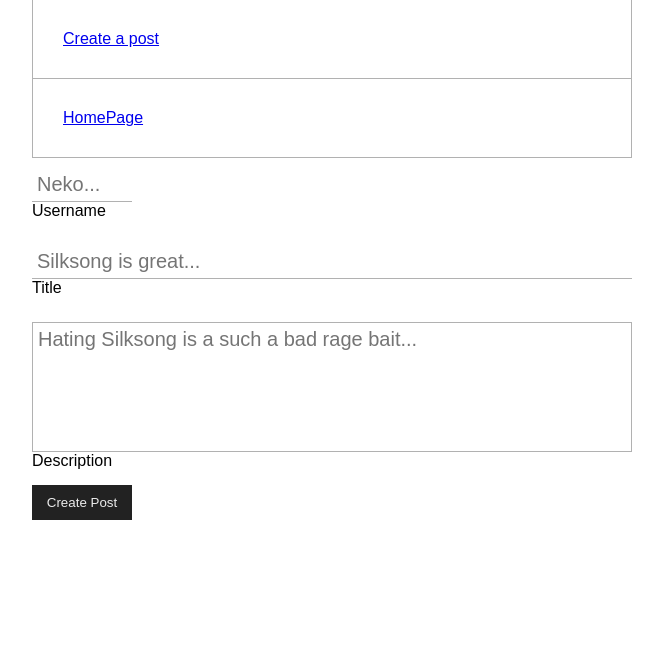
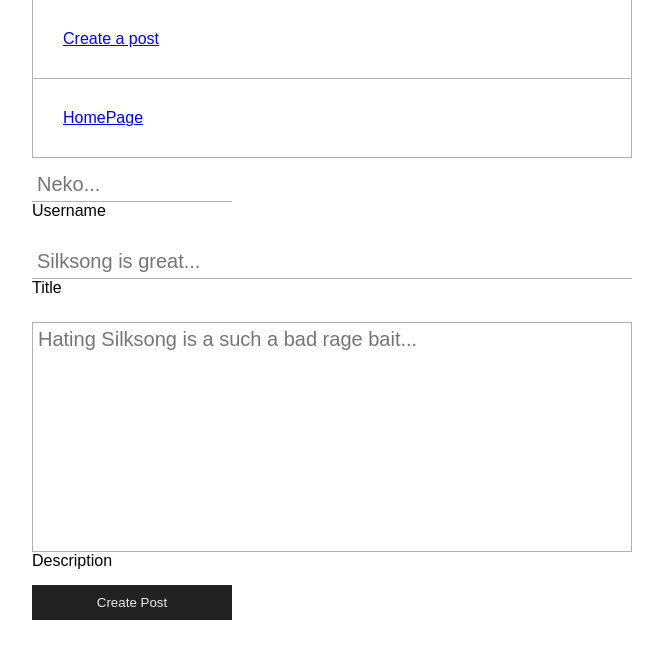
Before and after one commit to Neko-Nguyen/Y, a React (Create React App) app in the folder client/: page /createpost in a window 1280 px wide. Shown: the top 658 px of the page, without its empty margins (308-971 px from the left). Built offline with nearby package versions, Linux system fonts and the light colour scheme.

Commit message:
Add form validation to CreatePost page
Integrated Yup for form validation in CreatePost.js, enforcing required fields and username length. Updated CSS for improved input and error message styling. Added error messages for each field and connected form submission to backend via axios.

```diff
--- a/client/package.json
+++ b/client/package.json
@@ -13,7 +13,8 @@
     "react-dom": "^19.1.1",
     "react-router-dom": "^7.9.1",
     "react-scripts": "5.0.1",
-    "web-vitals": "^2.1.4"
+    "web-vitals": "^2.1.4",
+    "yup": "^1.7.0"
   },
   "scripts": {
     "start": "react-scripts start",
--- a/client/src/pages/CreatePost.css
+++ b/client/src/pages/CreatePost.css
@@ -34,7 +34,7 @@
 #create-post-username {
    box-sizing: border-box;
    border-bottom: 1px solid #b1b1b1;
-   width: 100px;
+   width: 200px;
 }
 
 #create-post-title {
@@ -43,15 +43,19 @@
 
 #create-post-description {
    border: 1px solid #b1b1b1;
-   padding-bottom: 100px;
+   padding-bottom: 200px;
 }
 
 #submit-btn {
    box-sizing: border-box;
-   width: 100px;
+   width: 200px;
    border: none;
    border-radius: 0;
    padding: 10px;
    background: #222222;
    color: #ececec;
 }
+
+span {
+   color: #e00000;
+}
--- a/client/src/pages/CreatePost.js
+++ b/client/src/pages/CreatePost.js
@@ -1,12 +1,32 @@
 import "./CreatePost.css";
 import { Formik, Form, Field, ErrorMessage } from "formik";
+import * as Yup from "yup";
+import axios from "axios";
 
 function CreatePost() {
+   const initialValues = {
+      title: "",
+      postText: "",
+      username: "",
+   };
 
+   const validationSchema = Yup.object().shape({
+      title: Yup.string().required("You need to add a title!"),
+      postText: Yup.string().required("You need to add some description!"),
+      username: Yup.string().min(3).max(15).required("You need to add your username!"),
+   });
+
+   const onSubmit = (data) => {
+      axios.post("http://localhost:3001/posts", data);
+   };
 
    return (
       <div class="main">
-         <Formik>
+         <Formik
+            initialValues={initialValues}
+            onSubmit={onSubmit}
+            validationSchema={validationSchema}
+         >
             <Form class="input">
                <Field
                   autocomplete="off"
@@ -14,6 +34,7 @@
                   name="username"
                   placeholder="Neko..."
                />
+               <ErrorMessage name="username" component="span"/>
                <label>Username</label>
 
                <Field
@@ -22,6 +43,7 @@
                   name="title"
                   placeholder="Silksong is great..."
                />
+               <ErrorMessage name="title" component="span"/>
                <label>Title</label>
 
                <Field
@@ -30,6 +52,7 @@
                   name="postText"
                   placeholder="Hating Silksong is a such a bad rage bait..."
                />
+               <ErrorMessage name="postText" component="span"/>
                <label>Description</label>
 
                <button type="submit" id="submit-btn"> Create Post </button>
```
Also changed, not shown: 1 other file (tests, documents, lock files or other folders).
